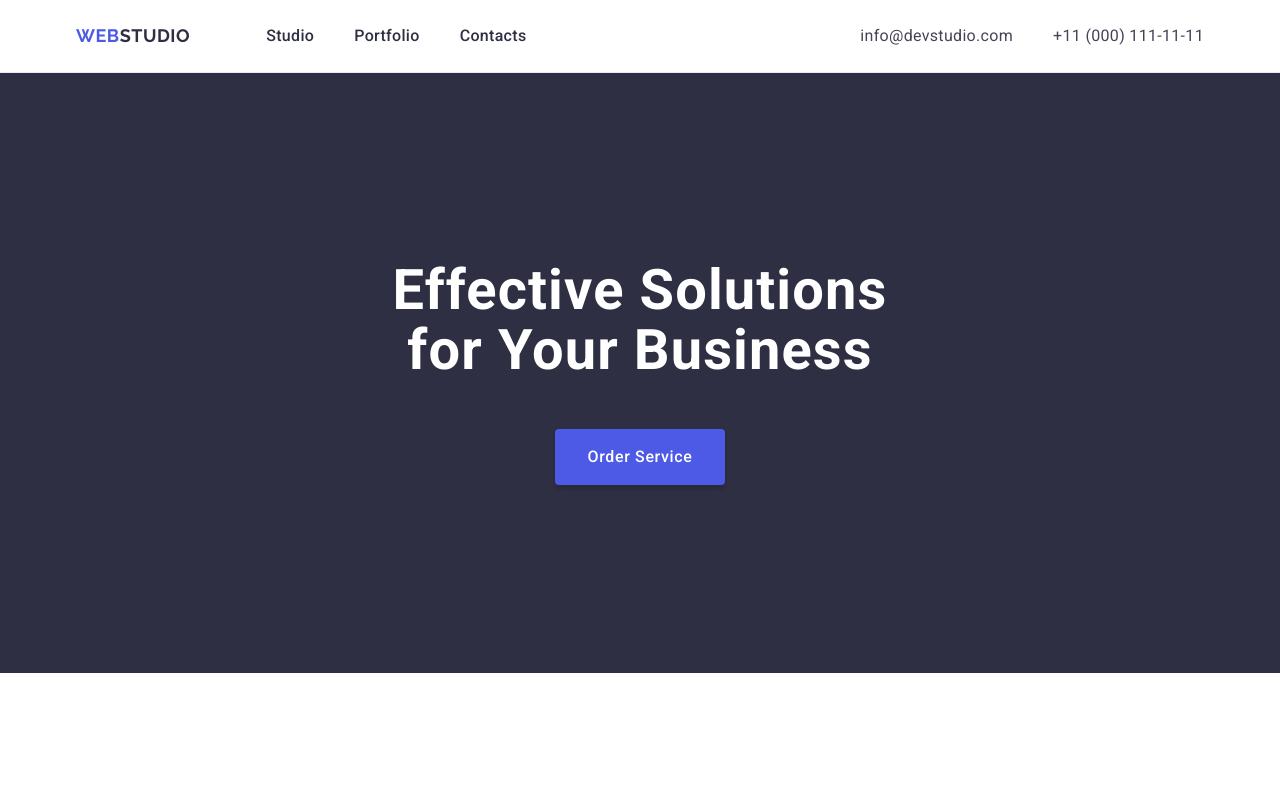
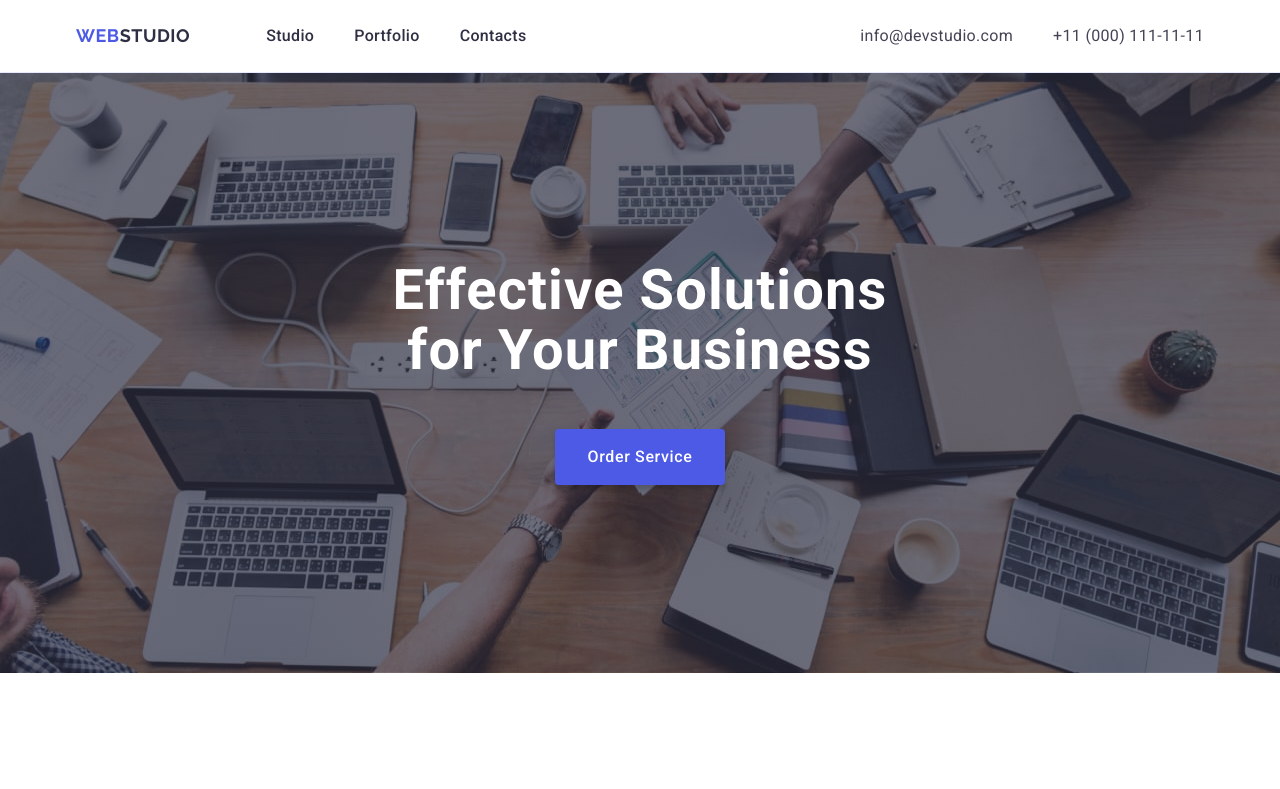
Before and after one commit to IgoGra74/goit-markup-hw-04, a plain HTML site: page index.html in a window 1280 px wide. Shown: the top 789 px of the page. Drawn offline with nearby package versions, Linux system fonts and the light colour scheme.

Commit message:
modified

```diff
--- a/css/styles.css
+++ b/css/styles.css
@@ -147,10 +147,14 @@ img {
 /* Section-dark */
 .section-dark {
     background-color: #2E2F42;
-}
+    padding: 188px 0;
+    background-image: linear-gradient(rgba(46, 47, 66, 0.7), rgba(46, 47, 66, 0.7)), url(../images/people-office.jpg);
+    background-repeat: no-repeat;
+    background-position: center;
+    background-size: cover;
 
-.section-dark {
-    padding: 188px 0;
+
+
 }
 
 .section-dark-title {
```
Also changed, not shown: images/people-office.jpg (added).
